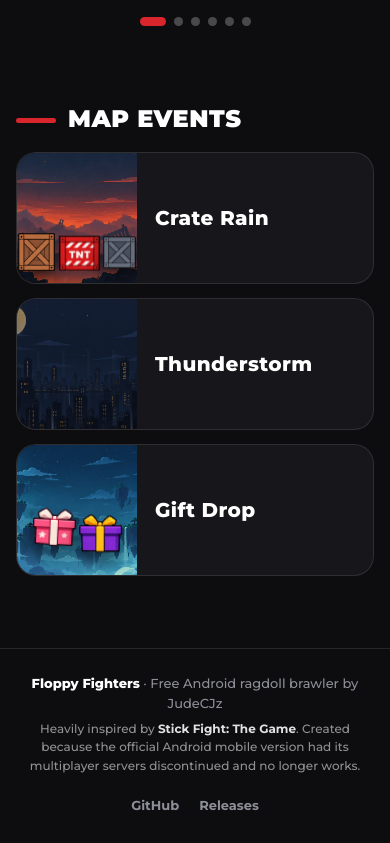
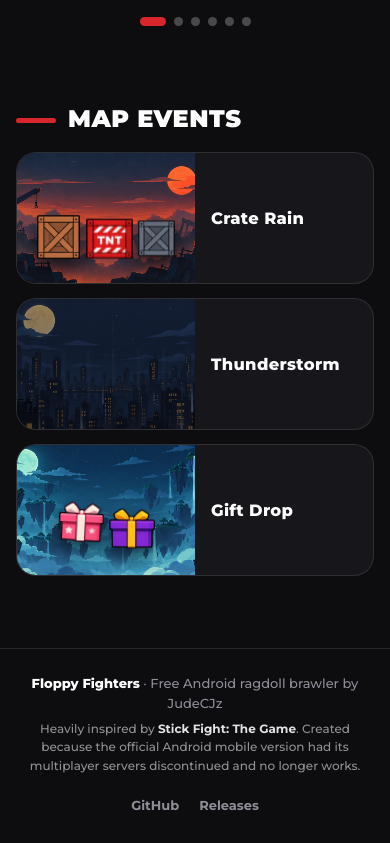
Before and after one commit to JudeCJz/floppy-fighters-releases, a plain HTML site: page docs/index.html in a window 390 px wide. Shown: the part 1712-2555 px from the top of the page. Drawn offline with nearby package versions, Linux system fonts and the light colour scheme; no server answers.

Commit message:
feat(website): mobile 50/50 split for map events and increased crate landing height

```diff
--- a/docs/index.html
+++ b/docs/index.html
@@ -14,7 +14,7 @@
 <link rel="preconnect" href="https://fonts.gstatic.com" crossorigin>
 <link href="https://fonts.googleapis.com/css2?family=Montserrat:wght@500;700;800;900&display=swap" rel="stylesheet">
 <link rel="stylesheet" href="style.css?v=10">
-<link rel="stylesheet" href="pile.css?v=19">
+<link rel="stylesheet" href="pile.css?v=20">
 </head>
 <body class="pile-page">
 
@@ -215,6 +215,6 @@
 <script src="https://cdnjs.cloudflare.com/ajax/libs/matter-js/0.19.0/matter.min.js"></script>
 <script src="weapons.js?v=15"></script>
 <script src="pile.js?v=15"></script>
-<script src="extras.js?v=19"></script>
+<script src="extras.js?v=20"></script>
 </body>
 </html>
--- a/docs/pile.css
+++ b/docs/pile.css
@@ -961,19 +961,19 @@ body.pile-page,
   .slide-arrow { display: none; }
   .slide span { font-size: 13px; }
   .events { grid-template-columns: 1fr; }
-  .event { display: grid; grid-template-columns: 120px 1fr; }
+  .event { display: grid; grid-template-columns: 1fr 1fr; }
   .ev-pic { height: auto; min-height: 130px; padding-bottom: 12px; }
-  .ev-pic img { height: 40px; }
-  .ev-crates { gap: 4px; }
-  .ev-crates .ev-crate-wood { height: 38px; }
-  .ev-crates .ev-crate-tnt { height: 35px; }
-  .ev-crates .ev-crate-metal { height: 32px; display: block !important; }
-  .ev-crates .ev-boom { width: 125px !important; height: 125px !important; top: 68%; }
-  .ev-gift .ev-gift-box { height: 38px; }
-  .ev-gift-boxes { gap: 4px; padding-bottom: 10px; }
-  .ev-gift-weapon-img { max-height: 48px; max-width: 95px; height: auto !important; }
-  .ev-text { padding: 14px 18px; display: flex; align-items: center; justify-content: flex-start; }
-  .ev-text h3 { text-align: left; }
+  .ev-pic img { height: 42px; }
+  .ev-crates { gap: 6px; padding-bottom: 24px; }
+  .ev-crates .ev-crate-wood { height: 44px; }
+  .ev-crates .ev-crate-tnt { height: 40px; }
+  .ev-crates .ev-crate-metal { height: 36px; display: block !important; }
+  .ev-crates .ev-boom { width: 140px !important; height: 140px !important; top: 60%; }
+  .ev-gift .ev-gift-box { height: 40px; }
+  .ev-gift-boxes { gap: 6px; padding-bottom: 14px; }
+  .ev-gift-weapon-img { max-height: 52px; max-width: 110px; height: auto !important; }
+  .ev-text { padding: 14px 16px; display: flex; align-items: center; justify-content: flex-start; }
+  .ev-text h3 { text-align: left; font-size: clamp(16px, 4.2vw, 20px); }
   .stat { grid-template-columns: 84px 1fr auto; }
   .mb-reveal { padding: 8px 12px; border-radius: 18px; }
   .mb-reveal-left { flex: 0 0 92px; }
```
